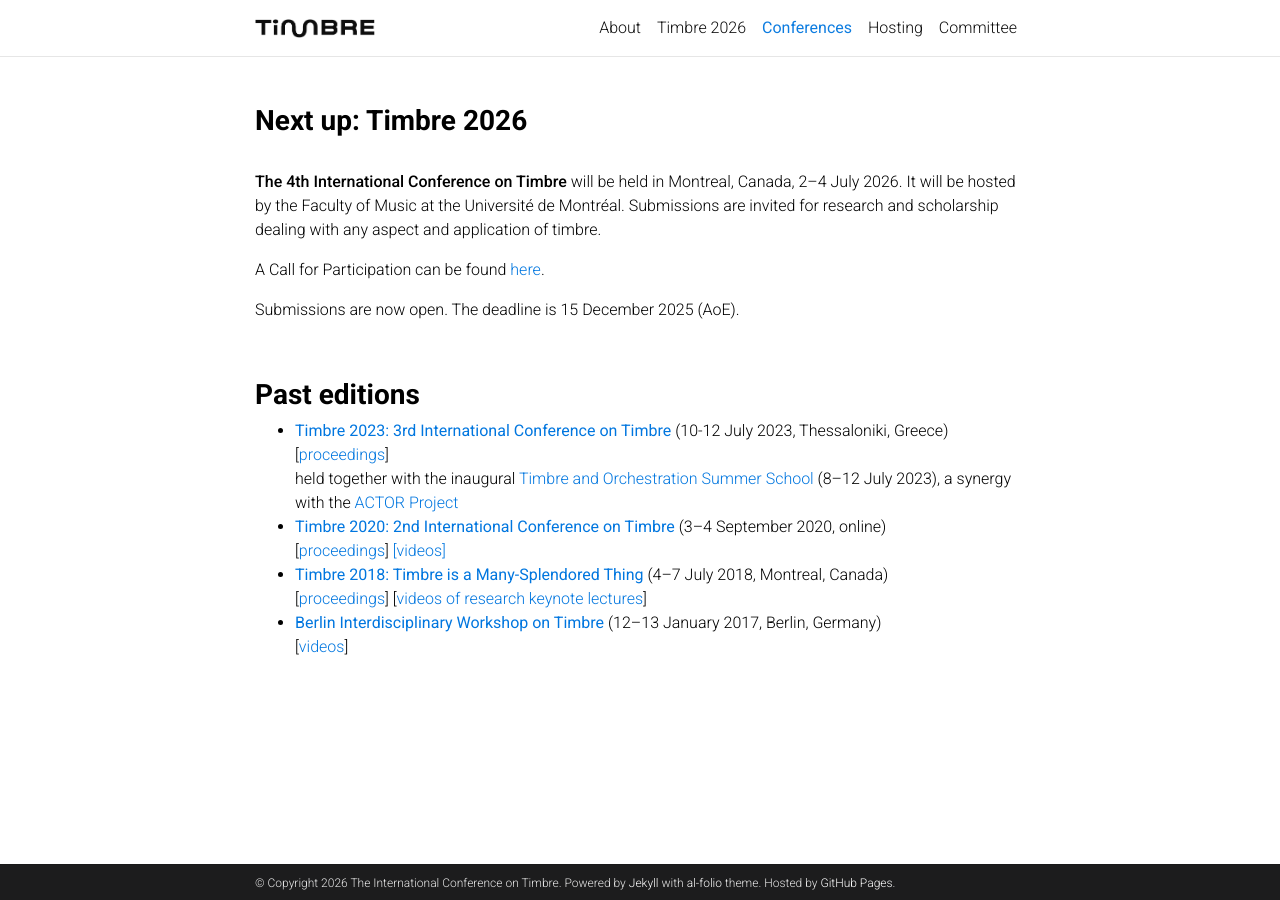
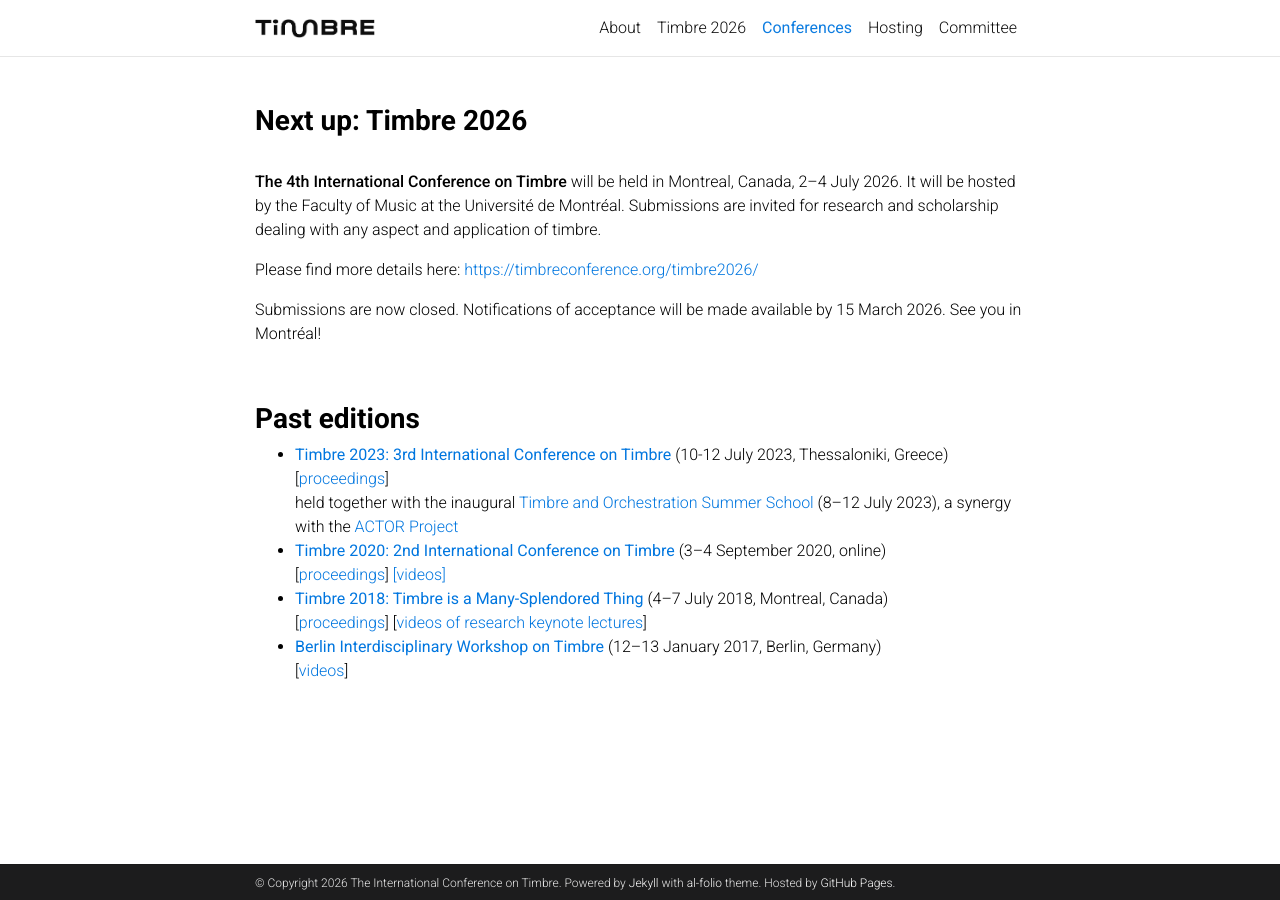
Before and after one commit to timbre-conference/timbre-conference.github.io, a Jekyll site: the page built from _pages/conferences.md, in a window 1280 px wide. Built offline with Jekyll 4.4.1, drawn with Linux system fonts in a browser that asks for light colours; comment, search, counter and statistics services are not loaded; a style sheet for code colours, icons or effects is not loaded.

Commit message:
Update conferences.md

```diff
--- a/_pages/conferences.md
+++ b/_pages/conferences.md
@@ -15,9 +15,9 @@ nav_order: 2
 
 **The 4th International Conference on Timbre** will be held in Montreal, Canada, 2–4 July 2026. It will be hosted by the Faculty of Music at the Université de Montréal. Submissions are invited for research and scholarship dealing with any aspect and application of timbre.
 
-A Call for Participation can be found [here](https://timbreconference.org/timbre2026-cfp/).
+Please find more details here: [https://timbreconference.org/timbre2026/](https://timbreconference.org/timbre2026/)
 
-Submissions are now open. The deadline is 15 December 2025 (AoE).
+Submissions are now closed. Notifications of acceptance will be made available by 15 March 2026. See you in Montréal!
 
 <!-- Please find more details here: [https://timbreconference.org/timbre2023/](https://timbreconference.org/timbre2023/) -->
 
```
